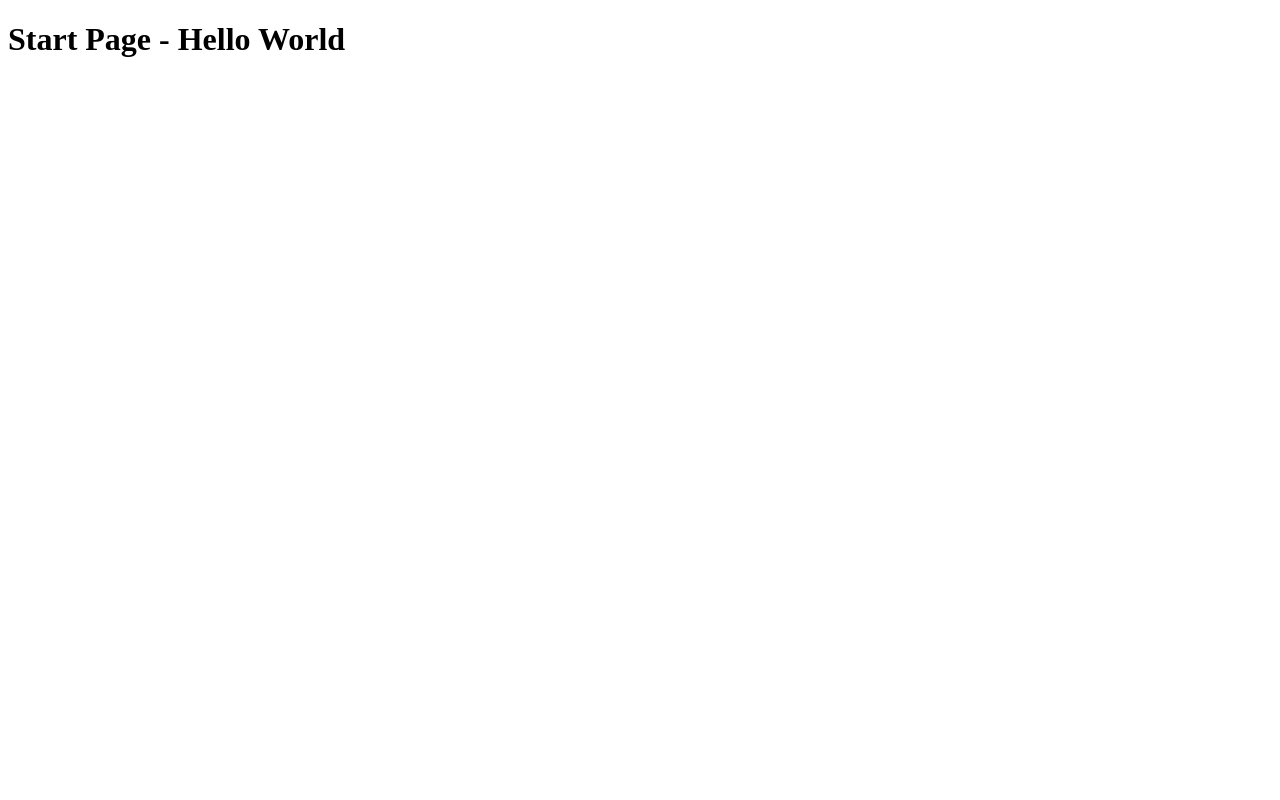
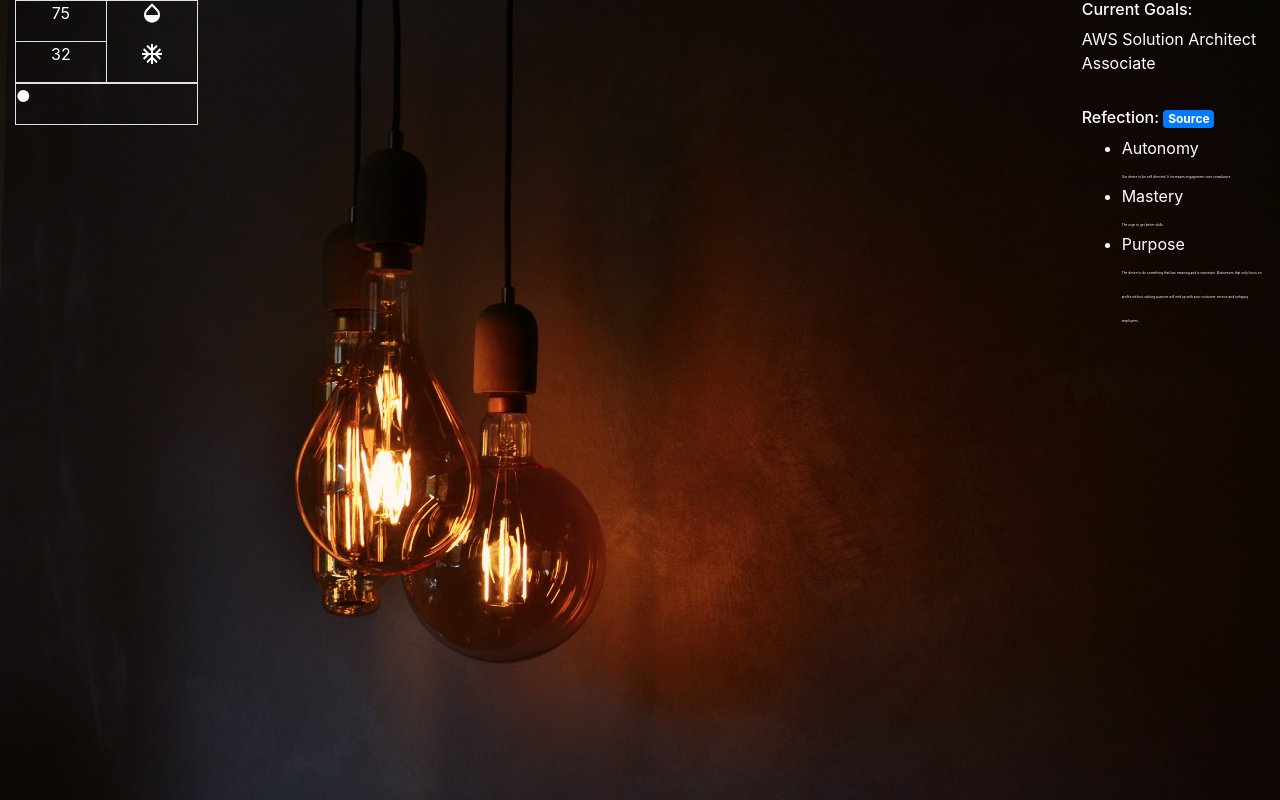
Before and after one commit to JustinDDavis/startpage.justinddavis.com, a plain HTML site: page index.html in a window 1280 px wide. Drawn offline with nearby package versions, Linux system fonts and the light colour scheme.

Commit message:
Adding content and site assets.

```diff
--- a/index.html
+++ b/index.html
@@ -4,8 +4,64 @@
     <meta charset="UTF-8">
     <meta name="viewport" content="width=device-width, initial-scale=1.0">
     <title>Document</title>
+    <link rel="stylesheet" href="https://maxcdn.bootstrapcdn.com/bootstrap/4.0.0/css/bootstrap.min.css" integrity="sha384-Gn5384xqQ1aoWXA+058RXPxPg6fy4IWvTNh0E263XmFcJlSAwiGgFAW/dAiS6JXm" crossorigin="anonymous">
+    <link href="https://fonts.googleapis.com/icon?family=Material+Icons" rel="stylesheet">
+    <link rel="stylesheet" href="style.css">
 </head>
 <body>
-    <h1>Start Page - Hello World</h1>
+    <div class="container-fluid bg">
+        <div class="row">
+
+            <div class="col-4 col-sm-2">
+                <!-- Weather -->
+                <div class="container border">
+                    <div class="row text-center">
+                        <div class="col-6 border-right border-bottom ">
+                            <p>75</p>
+                        </div>
+                        <div class="col-6">
+                            <span class="material-icons">opacity</span>
+                        </div>
+                        <div class="col-6 border-right">
+                            <p>32</p>
+                        </div>
+                        <div class="col-6">
+                            <span class="material-icons">ac_unit</span>
+                        </div>
+                    </div>
+                </div>
+
+                <!-- Breathing -->
+                <div class="container border">
+                    <div class="row text-center">
+                        <p>&#9679;</p>
+                    </div>
+                </div>
+            </div>
+
+            <div class="col-4 col-sm-8">
+            </div>
+
+            <div class="col-4 col-sm-2">
+                <!-- Goals -->
+                <h6>Current Goals:</h6>
+                <p>AWS Solution Architect Associate</p>
+
+                <hr />
+                <h6>Refection: <a href="https://en.wikipedia.org/wiki/Drive:_The_Surprising_Truth_About_What_Motivates_Us" class="badge badge-primary">Source</a></h6>
+                <ul>
+                    <li>Autonomy <br/> <span style="font-size: .2em;">Our desire to be self directed. It increases engagement over compliance.</span></li>
+                    <li>Mastery <br/> <span style="font-size: .2em;">The urge to get better skills.</span></li>
+                    <li>Purpose <br/> <span style="font-size: .2em;">The desire to do something that has meaning and is important. Businesses that only focus on profits without valuing purpose will end up with poor customer service and unhappy employees.</span></li>
+                </ul>
+
+            </div>
+
+        </div>
+    </div>
+
+    <script src="https://code.jquery.com/jquery-3.2.1.slim.min.js" integrity="sha384-KJ3o2DKtIkvYIK3UENzmM7KCkRr/rE9/Qpg6aAZGJwFDMVNA/GpGFF93hXpG5KkN" crossorigin="anonymous"></script>
+    <script src="https://cdnjs.cloudflare.com/ajax/libs/popper.js/1.12.9/umd/popper.min.js" integrity="sha384-ApNbgh9B+Y1QKtv3Rn7W3mgPxhU9K/ScQsAP7hUibX39j7fakFPskvXusvfa0b4Q" crossorigin="anonymous"></script>
+    <script src="https://maxcdn.bootstrapcdn.com/bootstrap/4.0.0/js/bootstrap.min.js" integrity="sha384-JZR6Spejh4U02d8jOt6vLEHfe/JQGiRRSQQxSfFWpi1MquVdAyjUar5+76PVCmYl" crossorigin="anonymous"></script>
 </body>
 </html>
--- /dev/null
+++ b/style.css
@@ -0,0 +1,16 @@
+body, html {
+    height: 100%;
+    color: #fff;
+}
+.bg {
+    /* The image used */
+    background-image: url("background/federica-giusti-my6gx6s_Fr8-unsplash.jpg");
+
+    /* Full height */
+    height: 100%;
+
+    /* Center and scale the image nicely */
+    background-position: center;
+    background-repeat: no-repeat;
+    background-size: cover;
+}
```
Also changed, not shown: background/federica-giusti-my6gx6s_Fr8-unsplash.jpg (added).
